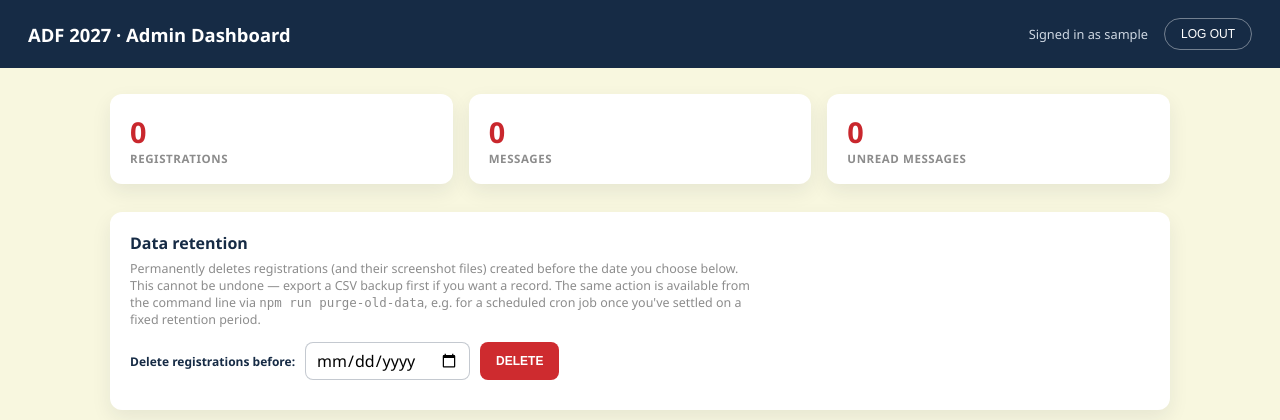
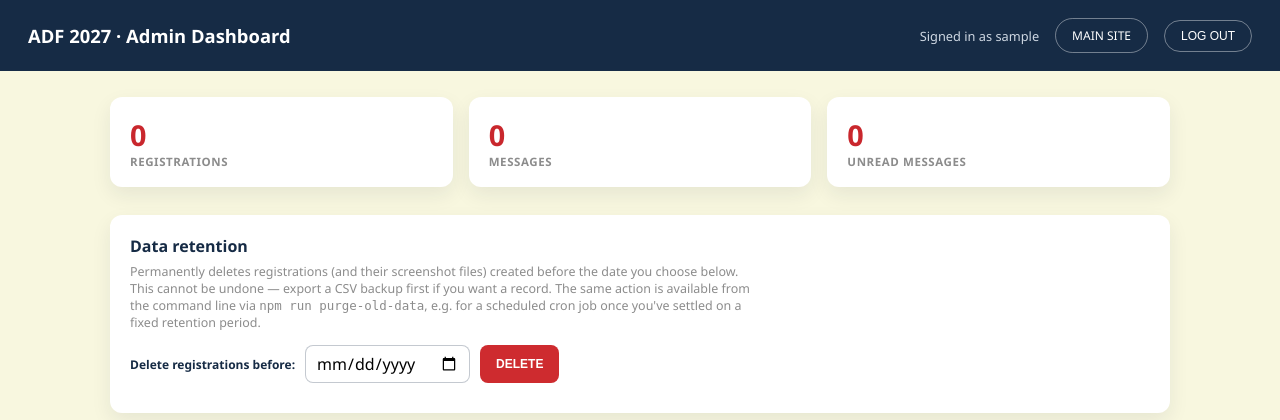
Before and after one commit to hiejie/adf-project, a Node server app: page /admin/ in a window 1280 px wide. Shown: the top 420 px of the page. Run offline with Node 20, Linux system fonts and the light colour scheme; the visitor is signed in with stand-in values (Sample User, id 1); data comes from the database, SQL or seed files in the repository; data that the repository does not hold is empty; some libraries are stand-ins or nearby versions.

Commit message:
Add admin link to navigation in multiple pages

```diff
--- a/contacts.html
+++ b/contacts.html
@@ -33,6 +33,7 @@
       <a href="features.html">Features</a>
       <a href="services.html">Services</a>
       <a href="#contacts" class="active">Contacts</a>
+      <a href="/admin/login">Admin</a>
     </div>
 
     <!-- Hamburger button -->
--- a/features.html
+++ b/features.html
@@ -39,6 +39,7 @@
       <a href="#features" class="active">Features</a>
       <a href="services.html">Services</a>
       <a href="contacts.html">Contacts</a>
+      <a href="/admin/login">Admin</a>
     </div>
 
     <!-- Hamburger button -->
--- a/index.html
+++ b/index.html
@@ -33,6 +33,7 @@
       <a href="features.html">Features</a>
       <a href="services.html">Services</a>
       <a href="contacts.html">Contacts</a>
+      <a href="/admin/login">Admin</a>
     </div>
 
     <!-- Hamburger button -->
--- a/privacy.html
+++ b/privacy.html
@@ -29,6 +29,7 @@
       <a href="features.html">Features</a>
       <a href="services.html">Services</a>
       <a href="contacts.html">Contacts</a>
+      <a href="/admin/login">Admin</a>
     </div>
 
     <button class="menu-toggle" id="menuToggle" aria-label="Open navigation menu" aria-expanded="false" type="button">
--- a/registration.html
+++ b/registration.html
@@ -24,6 +24,7 @@
                 <a href="features.html">Features</a>
                 <a href="services.html">Services</a>
                 <a href="#contact" class="active">Contact Us</a>
+                <a href="/admin/login">Admin</a>
             </div>
 
             <button class="menu-toggle" id="menuToggle" type="button" aria-label="Open navigation menu" aria-expanded="false">
--- a/server/views/dashboard.ejs
+++ b/server/views/dashboard.ejs
@@ -18,11 +18,12 @@
     header h1 { margin: 0; font-size: 1.15rem; }
     header .who { font-size: 0.8rem; color: #cfd8e3; }
     header form { margin: 0; }
-    header button {
+    header button, header .site-link {
       border: 1px solid rgba(255,255,255,0.4); background: transparent; color: var(--white);
       padding: 8px 16px; border-radius: 20px; font-size: 0.75rem; cursor: pointer; text-transform: uppercase;
     }
-    header button:hover { background: rgba(255,255,255,0.12); }
+    header .site-link { text-decoration: none; }
+    header button:hover, header .site-link:hover { background: rgba(255,255,255,0.12); }
 
     main { max-width: 1100px; margin: 0 auto; padding: 26px 20px 60px; }
 
@@ -96,6 +97,7 @@
     <h1>ADF 2027 · Admin Dashboard</h1>
     <div style="display:flex; align-items:center; gap:16px;">
       <span class="who">Signed in as <%= adminUsername %></span>
+      <a class="site-link" href="/">Main site</a>
       <form method="post" action="/admin/logout"><button type="submit">Log out</button></form>
     </div>
   </header>
--- a/services.html
+++ b/services.html
@@ -36,6 +36,7 @@
       <a href="features.html">Features</a>
       <a href="#services" class="active">Services</a>
       <a href="contacts.html">Contacts</a>
+      <a href="/admin/login">Admin</a>
     </div>
 
     <!-- Hamburger button -->
--- a/terms.html
+++ b/terms.html
@@ -29,6 +29,7 @@
       <a href="features.html">Features</a>
       <a href="services.html">Services</a>
       <a href="contacts.html">Contacts</a>
+      <a href="/admin/login">Admin</a>
     </div>
 
     <button class="menu-toggle" id="menuToggle" aria-label="Open navigation menu" aria-expanded="false" type="button">
```
